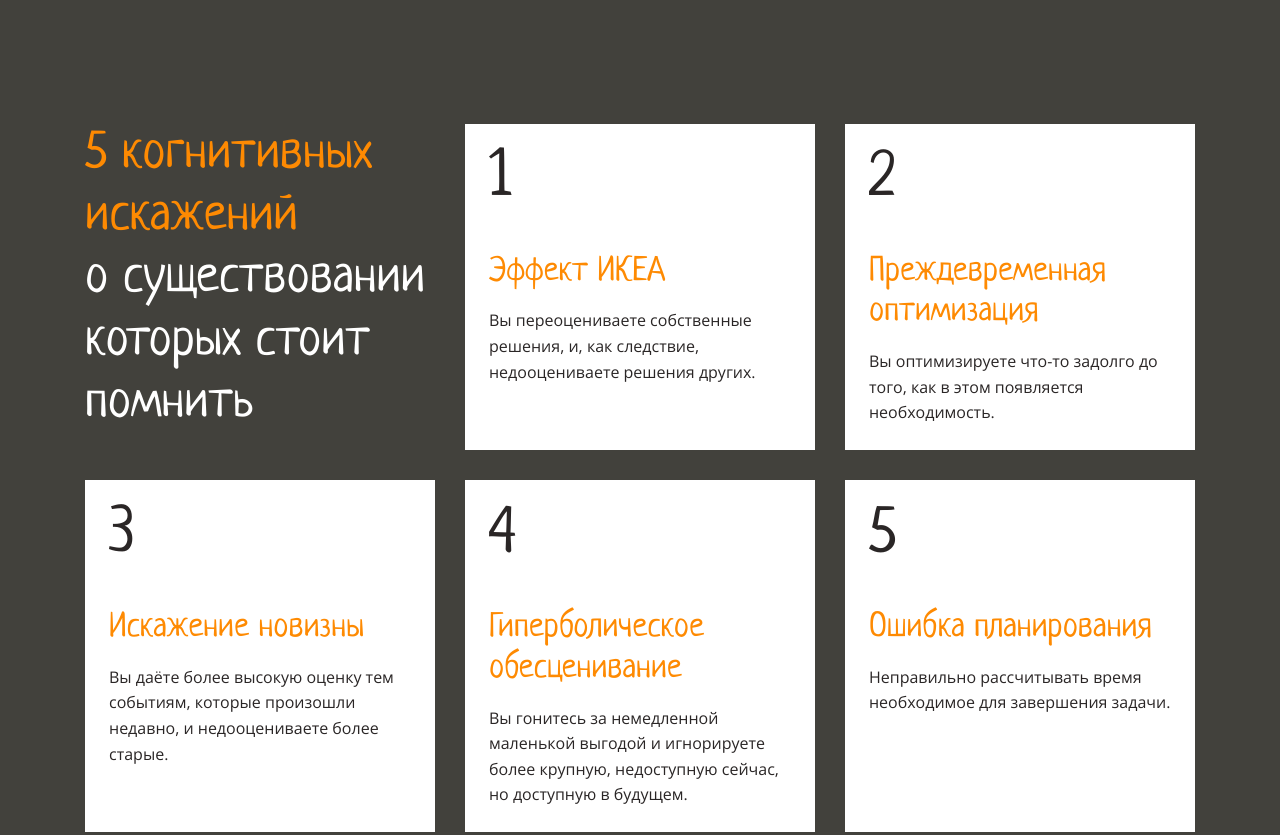
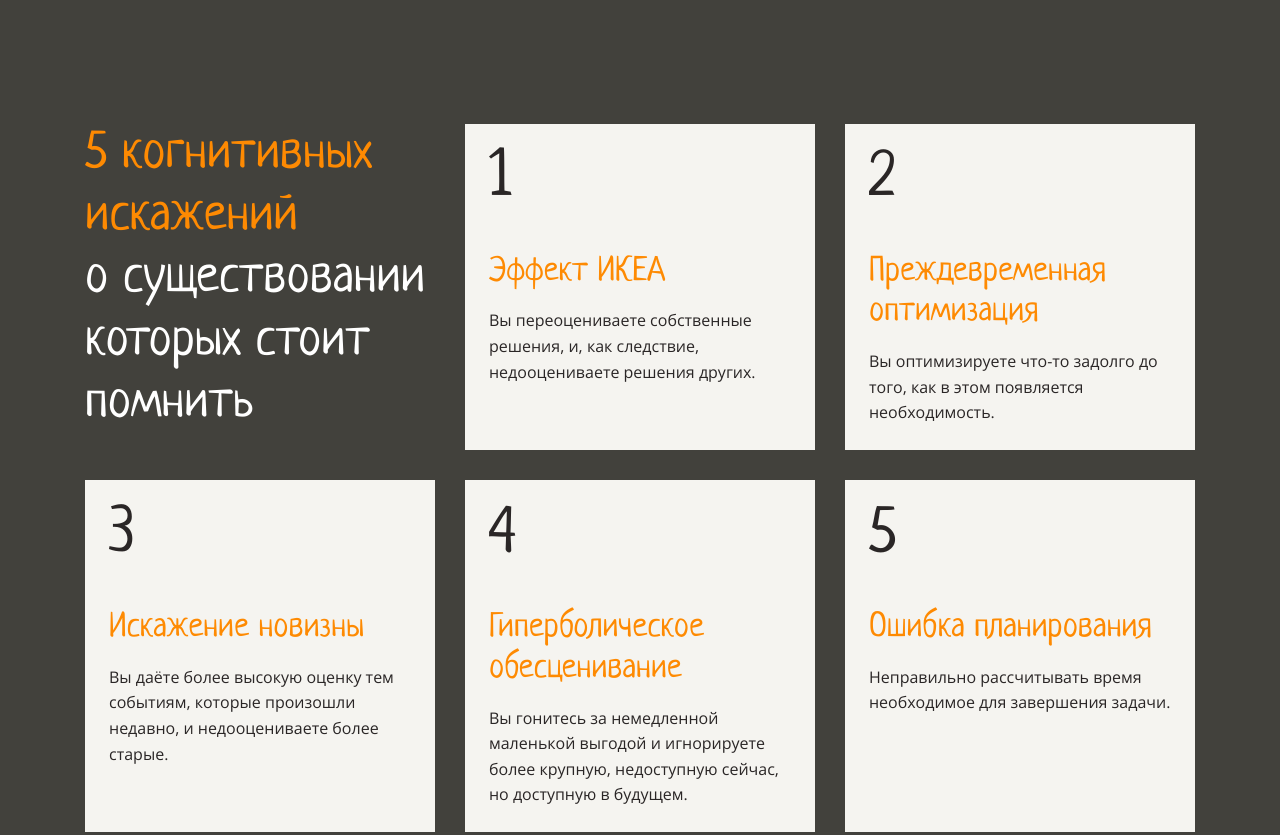
Before and after one commit to xxphantom/layout-designer-project-58, a website: page src/index.html in a window 1280 px wide. Shown: the part 1800-2635 px from the top of the page. Drawn offline with Linux system fonts and the light colour scheme; grey boxes are pictures that could not be loaded.

Commit message:
fix nav-card color

```diff
--- a/src/styles/style.css
+++ b/src/styles/style.css
@@ -258,7 +258,7 @@
   color: inherit;
   text-decoration: none;
 
-  background-color: var(--white); /* #fff */
+  background-color: var(--light);
 }
 
 .nav-card:hover,
```
